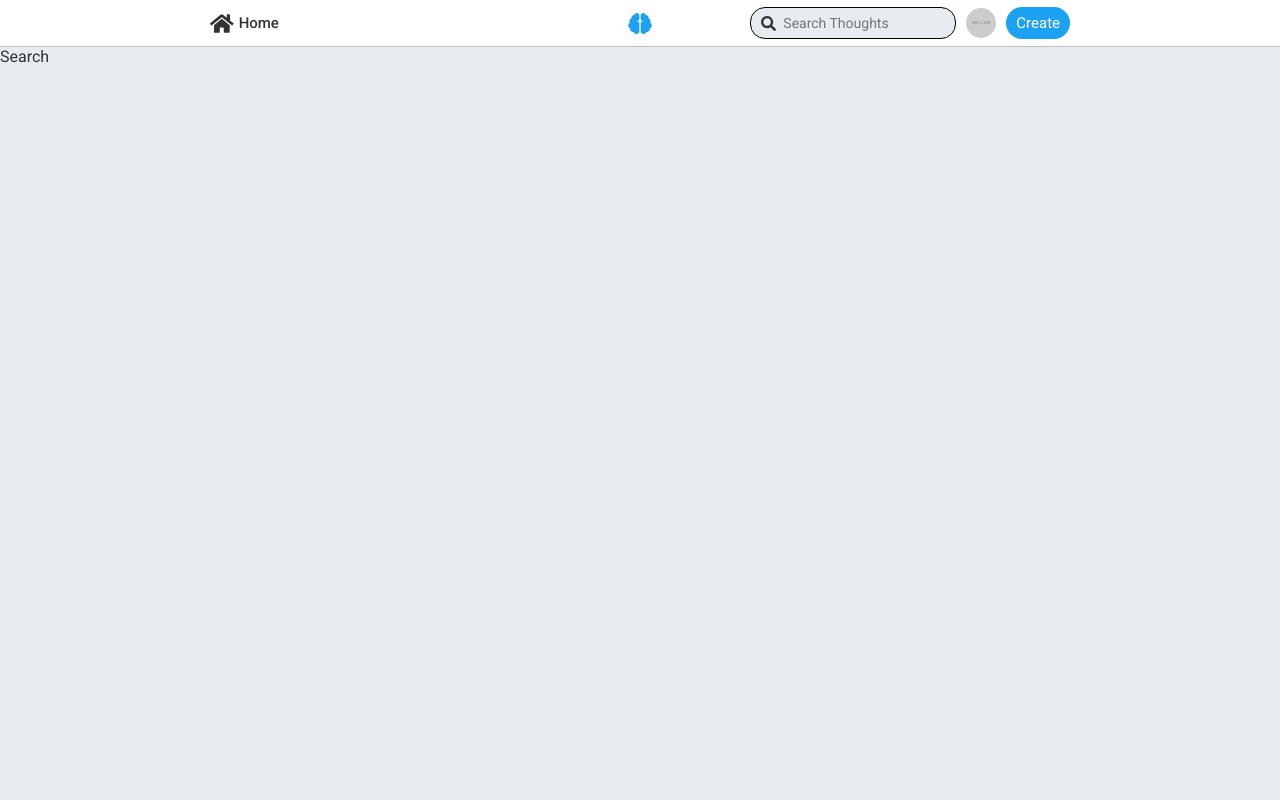
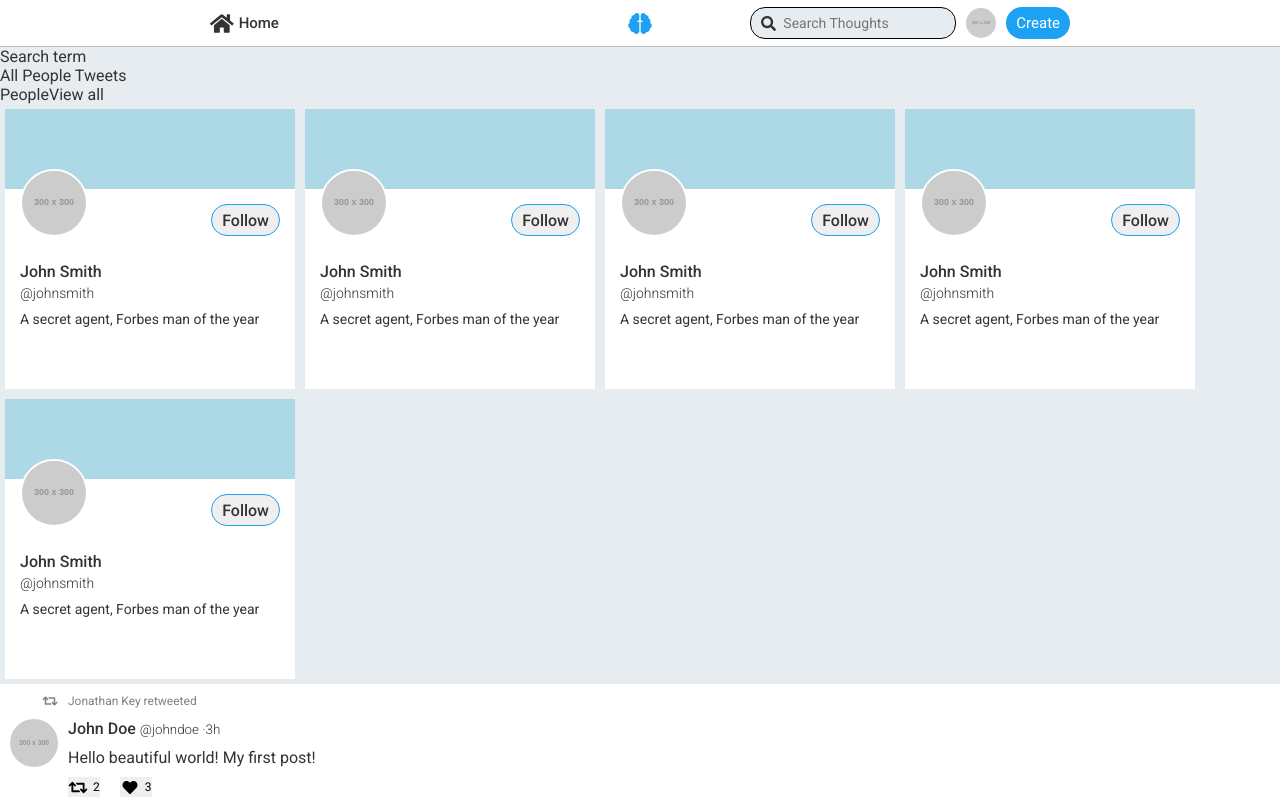
Before and after one commit to robbdimitrov/thoughts, a Vue app in the folder src/frontend/: page /search in a window 1280 px wide. Shown: the top 800 px of the page. Built offline with nearby package versions, Linux system fonts and the light colour scheme.

Commit message:
Added layout for Search view.

```diff
--- a/src/frontend/src/App.vue
+++ b/src/frontend/src/App.vue
@@ -18,9 +18,4 @@ export default {
 
 <style lang="scss">
 @import "styles/main";
-
-body {
-  background: $background-color;
-  color: $primary-text-color;
-}
 </style>
--- a/src/frontend/src/styles/_components.scss
+++ b/src/frontend/src/styles/_components.scss
@@ -3,6 +3,11 @@
 @import 'fonts';
 
 // Common
+
+body {
+  background: $background-color;
+  color: $primary-text-color;
+}
 
 .avatar {
   width: $avatar-width-md;
--- a/src/frontend/src/views/SearchView.vue
+++ b/src/frontend/src/views/SearchView.vue
@@ -1,13 +1,51 @@
 <template>
   <div class="container">
-    Search
+    <div class="search-term-bar">
+      <span class="search-term">Search term</span>
+    </div>
+
+    <div class="scope-nav-bar">
+      <div class="scope-nav-item">
+        <span class="scope-nav-item-title">
+          All
+        </span>
+
+        <span class="scope-nav-item-title">
+          People
+        </span>
+
+        <span class="scope-nav-item-title">
+          Tweets
+        </span>
+      </div>
+    </div>
+
+    <div class="content">
+      <div class="user-container">
+        <div class="user-header">
+          <span>People</span>
+          <span>View all</span>
+        </div>
+
+        <user-list class="user-container" />
+      </div>
+
+      <thought-list class="thought-container" />
+    </div>
   </div>
 </template>
 
 <script>
+import ThoughtList from '../components/ThoughtList.vue';
+import UserList from '../components/UserList.vue';
+
 export default {
-  name: 'search-view'
-}
+  name: 'search-view',
+  components: {
+    ThoughtList,
+    UserList
+  }
+};
 </script>
 
 <style lang="scss" scoped>
```
